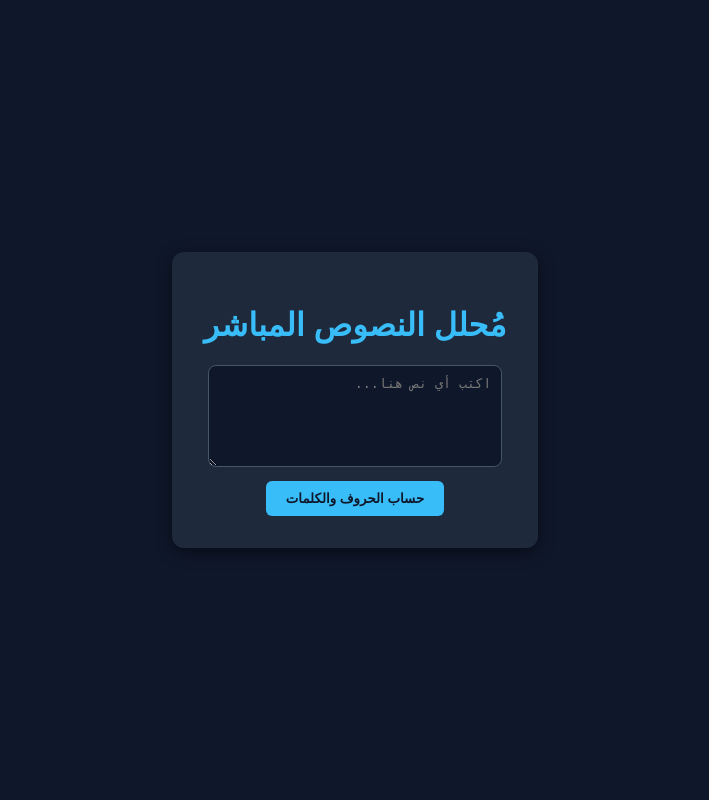
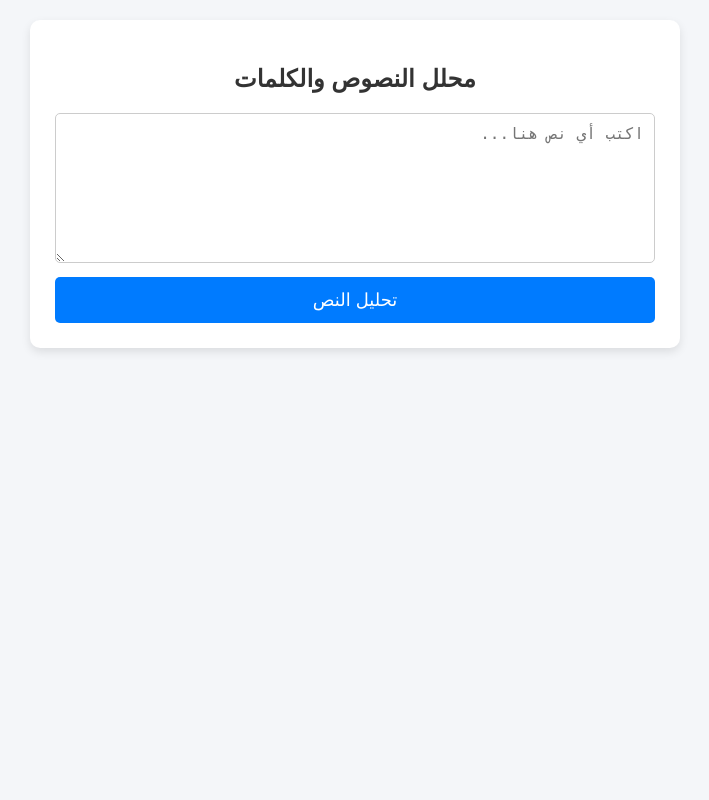
Before and after one commit to Abdelillah466/My-flach-app, a Flask app: page /analyze in a window 1280 px wide. Shown: the whole page, without its empty margins (285-994 px from the left). Run offline with Flask 3, Linux system fonts and the light colour scheme.

Commit message:
Update HTML structure and styling for text analyzer

```diff
--- a/templates/index.html
+++ b/templates/index.html
@@ -2,24 +2,75 @@
 <html lang="ar" dir="rtl">
 <head>
     <meta charset="UTF-8">
-    <title>موقعي الأول</title>
+    <meta name="viewport" content="width=device-width, initial-scale=1.0">
+    <title>محلل النصوص</title>
     <style>
-        body { font-family: sans-serif; background-color: #0f172a; color: white; display: flex; justify-content: center; align-items: center; height: 100vh; margin: 0; }
-        .card { background-color: #1e293b; padding: 2rem; border-radius: 12px; text-align: center; box-shadow: 0 4px 15px rgba(0,0,0,0.5); }
-        h1 { color: #38bdf8; }
-        textarea { width: 90%; height: 80px; padding: 10px; border-radius: 8px; border: 1px solid #475569; background: #0f172a; color: white; }
-        button { background-color: #38bdf8; color: #0f172a; border: none; padding: 10px 20px; font-weight: bold; border-radius: 6px; cursor: pointer; margin-top: 10px; }
-        .result { margin-top: 1rem; padding: 10px; background: #065f46; color: #34d399; border-radius: 6px; }
+        body {
+            font-family: Arial, sans-serif;
+            background-color: #f4f6f9;
+            margin: 0;
+            padding: 20px;
+            display: flex;
+            justify-content: center;
+        }
+        .container {
+            background-color: #ffffff;
+            padding: 25px;
+            border-radius: 10px;
+            box-shadow: 0 4px 10px rgba(0,0,0,0.1);
+            max-width: 600px;
+            width: 100%;
+        }
+        h2 { text-align: center; color: #333; }
+        textarea {
+            width: 100%;
+            height: 150px;
+            padding: 10px;
+            border: 1px solid #ccc;
+            border-radius: 5px;
+            font-size: 16px;
+            box-sizing: border-box;
+            resize: vertical;
+        }
+        button {
+            width: 100%;
+            padding: 12px;
+            background-color: #007bff;
+            color: white;
+            border: none;
+            border-radius: 5px;
+            font-size: 18px;
+            cursor: pointer;
+            margin-top: 10px;
+        }
+        button:hover { background-color: #0056b3; }
+        .results {
+            margin-top: 20px;
+            padding: 15px;
+            background-color: #e9ecef;
+            border-radius: 5px;
+        }
+        .results p { margin: 8px 0; font-size: 16px; }
     </style>
 </head>
 <body>
-    <div class="card">
-        <h1>مُحلل النصوص المباشر</h1>
-        <form action="/analyze" method="POST">
-            <textarea name="text_data" placeholder="اكتب أي نص هنا..."></textarea><br>
-            <button type="submit">حساب الحروف والكلمات</button>
-        </form>
-        <!-- RESULT -->
+
+<div class="container">
+    <h2>محلل النصوص والكلمات</h2>
+
+    <form action="/analyze" method="POST">
+        <textarea name="text" placeholder="اكتب أي نص هنا...">{{ original_text }}</textarea>
+        <button type="submit">تحليل النص</button>
+    </form>
+
+    {% if result %}
+    <div class="results">
+        <h3>نتائج التحليل:</h3>
+        <p>عدد الكلمات: <strong>{{ result.words }}</strong></p>
+        <p>عدد الحروف والرموز: <strong>{{ result.chars }}</strong></p>
     </div>
+    {% endif %}
+</div>
+
 </body>
 </html>
```
